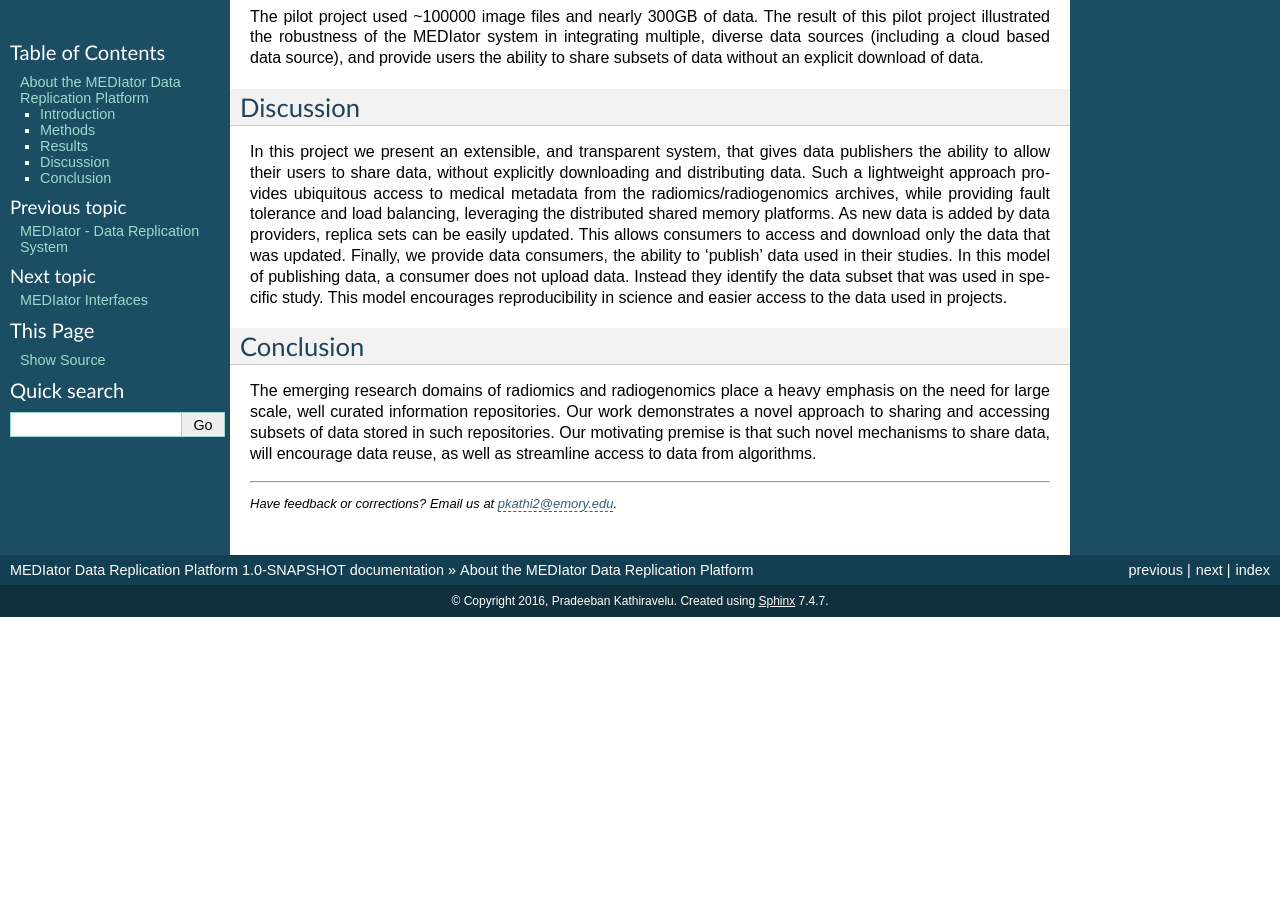
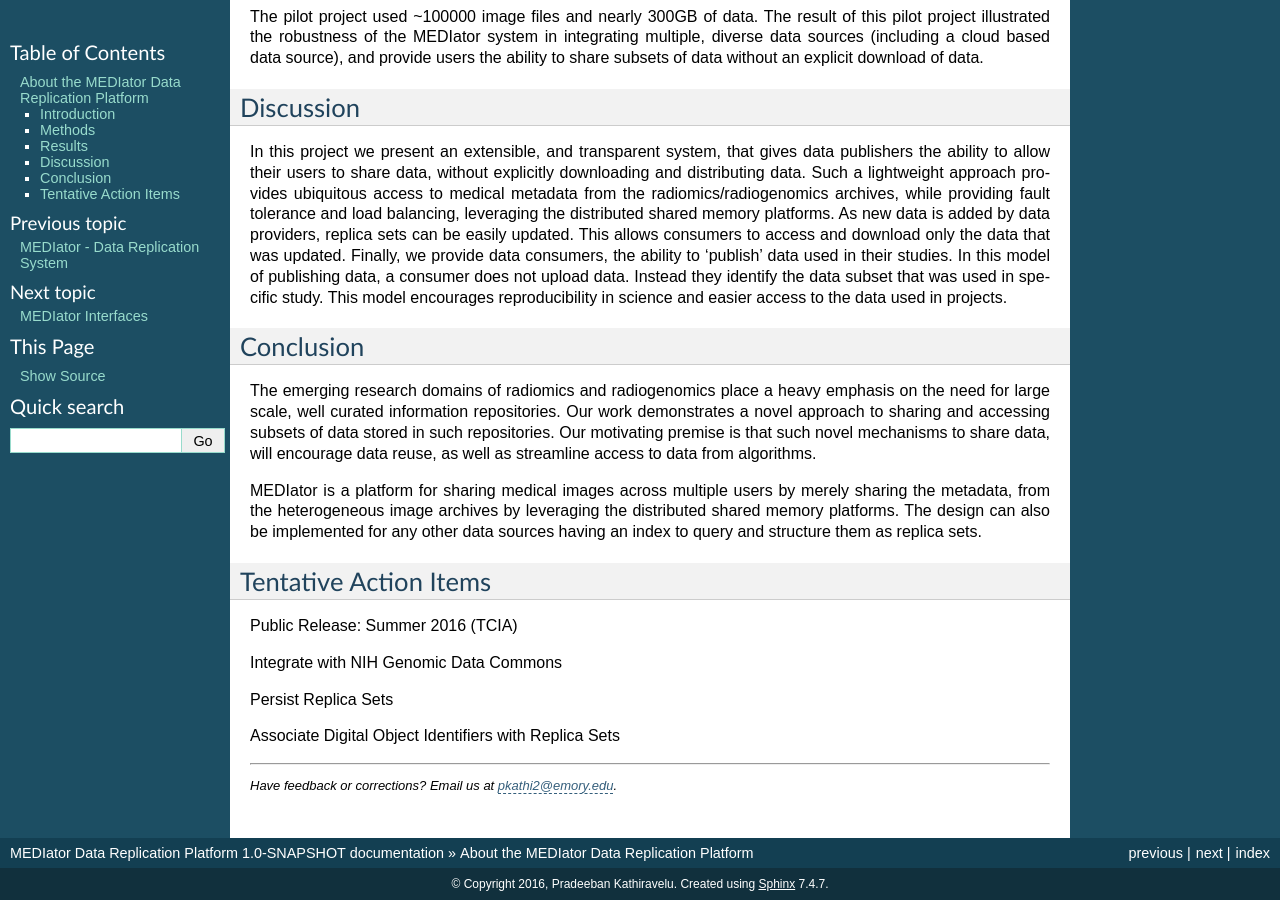
Before and after one commit to pradeeban/mediator, a Sphinx documentation site: the page built from docs/source/sections/About-MEDIator.rst, in a window 1280 px wide and 900 px high, scrolled down 1581 px. Built offline with Sphinx 7.4.7, drawn with Linux system fonts in a browser that asks for light colours; pages that are not in the unit, such as notebooks, are missing from menus; before the commit the page ends 2198 px from its top, so only the background shows below that.

Commit message:
Acknowledgements and future work.

```diff
--- a/docs/source/sections/About-MEDIator.rst
+++ b/docs/source/sections/About-MEDIator.rst
@@ -108,3 +108,19 @@ The emerging research domains of radiomics and radiogenomics place a heavy empha
 large scale, well curated information repositories. Our work demonstrates a novel approach to sharing and
 accessing subsets of data stored in such repositories. Our motivating premise is that such novel mechanisms
 to share data, will encourage data reuse, as well as streamline access to data from algorithms.
+
+MEDIator is a platform for sharing medical images across multiple users by merely sharing the metadata, from the
+heterogeneous image archives by leveraging the distributed shared memory platforms. The design can also be implemented
+for any other data sources having an index to query and structure them as replica sets.
+
+
+Tentative Action Items
+######################
+
+Public Release: Summer 2016 (TCIA)
+
+Integrate with NIH Genomic Data Commons
+
+Persist Replica Sets
+
+Associate Digital Object Identifiers with Replica Sets
--- /dev/null
+++ b/docs/source/sections/Acknowledgements.rst
@@ -0,0 +1,3 @@
+* Google Summer of Code 2014
+
+* NCI QIN: Resources for development and validation of Radiomic Analyses & Adaptive Therapy — PI: Prior, Sharma (UAMS, Emory)
```
Also changed, not shown: docs/source/index.rst (+21 -1 lines).
